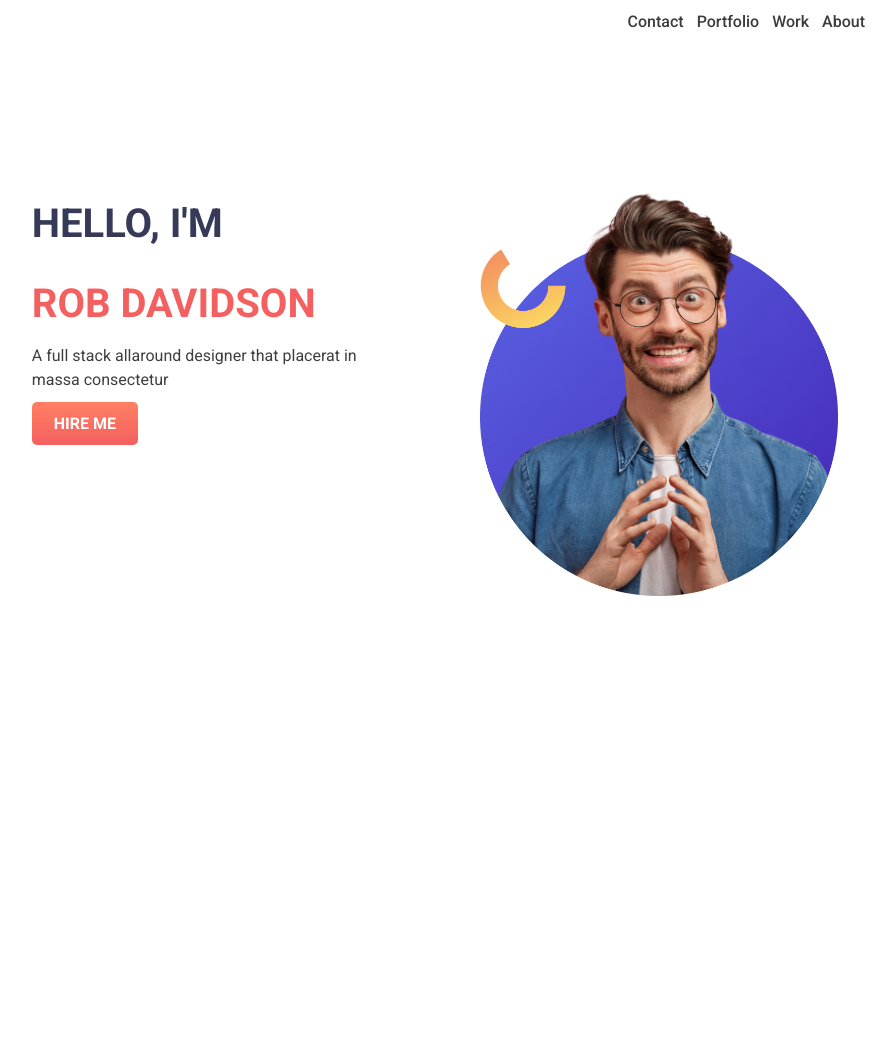
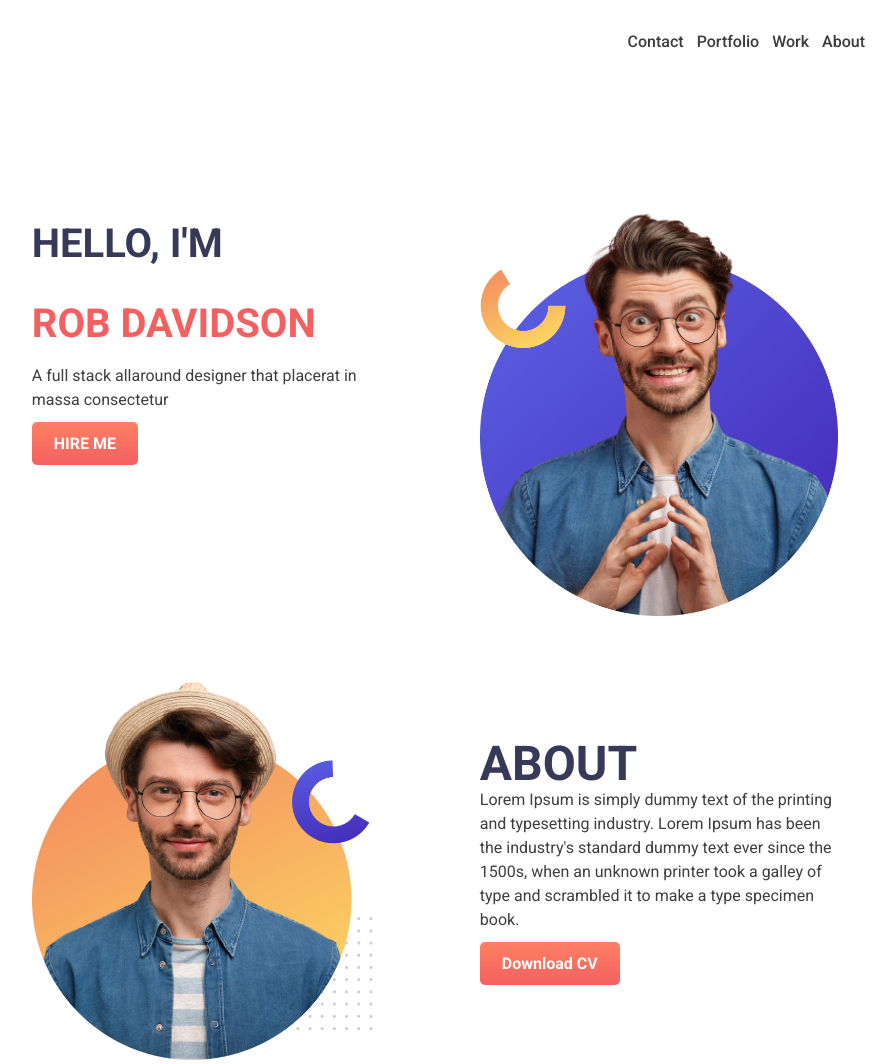
Before and after one commit to IamNahii/personal-portfolio, a plain HTML site: page index.html in a window 1280 px wide. Shown: the whole page, without its empty margins (205-1101 px from the left). Before the commit the page ends 800 px from the top, so only its background shows below. Drawn offline with Linux system fonts and the light colour scheme.

Commit message:
about section done

```diff
--- a/index.html
+++ b/index.html
@@ -11,6 +11,7 @@
     <link rel="stylesheet" href="style.css">
 </head>
 <body>
+    <!-- Nav Area -->
     <nav class="container">
         <ul>
             <li><a href="#">About</a></li>
@@ -19,6 +20,7 @@
             <li><a href="#">Contact</a></li>
         </ul>
     </nav>
+    <!-- Header Area -->
     <section class="header-area">
         <div class="container">
             <div class="half-width">
@@ -32,5 +34,18 @@
             </div>
         </div>
     </section>
+    <!-- About Area -->
+    <section class="about-area">
+        <div class="container">
+            <div class="half-width">
+                <img src="images/profile2.png" alt="">
+            </div>
+            <div class="half-width">
+                <h3>About</h3>
+                <p>Lorem Ipsum is simply dummy text of the printing and typesetting industry. Lorem Ipsum has been the industry's standard dummy text ever since the 1500s, when an unknown printer took a galley of type and scrambled it to make a type specimen book.</p>
+                <a href="#" class="btn">Download CV</a>
+            </div>
+        </div>
+    </section>
 </body>
 </html>
--- a/style.css
+++ b/style.css
@@ -9,6 +9,7 @@
     padding-bottom: 80px;
 }
 nav ul{
+    margin-top: 20px;
     list-style-type: none;
     padding: 10px;
     overflow: hidden;
@@ -28,6 +29,7 @@ nav ul li a{
     line-height: 24px;
     color: #3C3C3C;
 }
+
 .half-width{
     width: 40%;
     float: left;
@@ -54,6 +56,15 @@ h2{
     color: #363958;
     text-transform: uppercase;
 }
+h3{
+    margin-top: 120px;
+    text-transform: uppercase;
+    font-style: normal;
+    font-weight: bold;
+    font-size: 48px;
+    line-height: 48px;
+    color: #363958;
+}
 p{
     font-style: normal;
     font-weight: normal;
```
